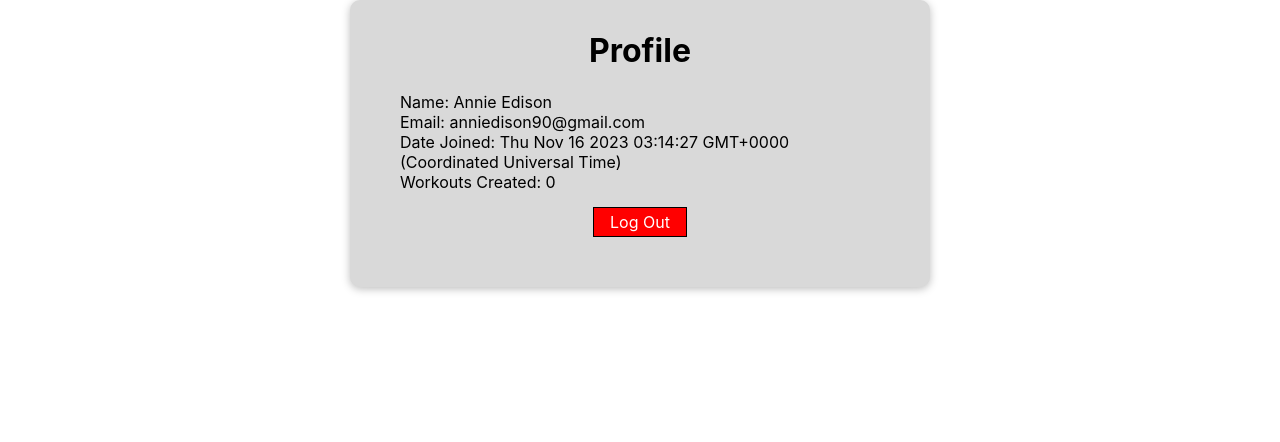
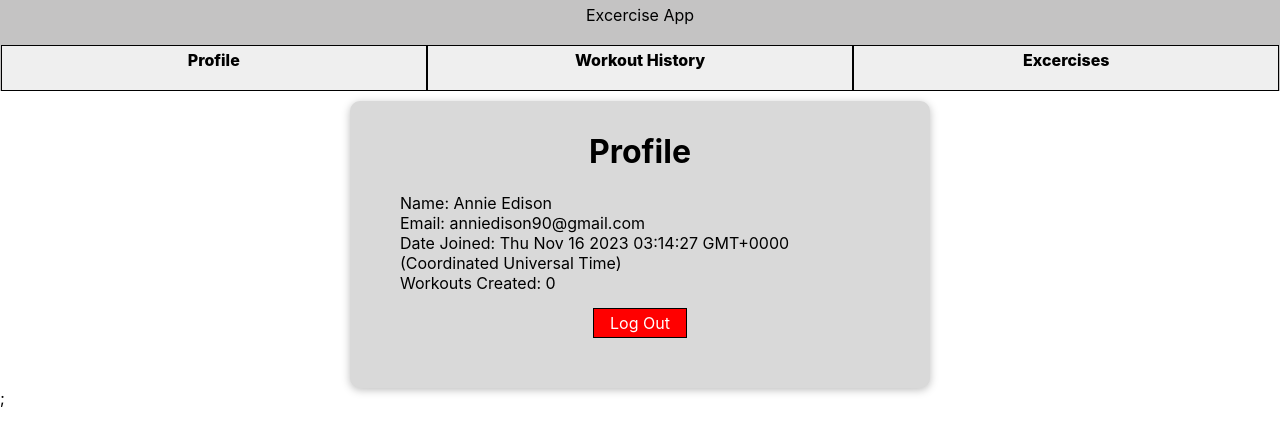
Before and after one commit to Edric456/csci-4300-group-project, a React (Create React App) app: page / in a window 1280 px wide. Shown: the top 442 px of the page. Built offline with nearby package versions, Linux system fonts and the light colour scheme.

Commit message:
Fixed up the header componet (formerly top menu) and added it to main pages.

```diff
--- a/src/componets/ExcerciseList.js
+++ b/src/componets/ExcerciseList.js
@@ -1,8 +1,9 @@
 import React from 'react';
+import Header from './Header';
 
 function ExcerciseList () {
     return (
-        <div></div>
+        <div><Header></Header></div>
     )
 }
 
--- /dev/null
+++ b/src/componets/Header.js
@@ -0,0 +1,30 @@
+import React from "react";
+import "../css/Header.css"
+import Button from "./Button";
+import { Link } from "react-router-dom";
+
+function Header () {
+    return (
+        <div className="top-menu">Excercise App
+        <br></br>
+        <div className="click-contain"></div>
+        <Link to="/">
+        <Button className="main-button">
+            Profile
+        </Button>
+        </Link>
+        <Link to="/history">
+        <Button className="main-button">
+            Workout History
+        </Button>
+        </Link>
+        <Link to="/excercises">
+        <Button className="main-button">
+            Excercises
+        </Button>
+        </Link>
+        </div>
+    );
+}
+
+export default Header
--- a/src/componets/History.js
+++ b/src/componets/History.js
@@ -1,8 +1,9 @@
 import React from 'react';
+import Header from './Header';
 
 function History () {
     return (
-        <div></div>
+        <div><Header></Header></div>
     )
 }
 
--- a/src/componets/ProfilePage.js
+++ b/src/componets/ProfilePage.js
@@ -1,6 +1,7 @@
 import React from 'react';
 import Card from './Card';
 import Button from './Button';
+import Header from './Header';
 import '../css/ProfilePage.css';
 import { Link } from 'react-router-dom';
 
@@ -17,7 +18,8 @@ function ProfilePage (props) {
 
 
     var finalProfilePage =
-
+    <div>
+    <Header></Header>
     <Card className="profile"><h1>Profile</h1>
     Name: {props.user.name}
     <br></br>
@@ -29,16 +31,19 @@ function ProfilePage (props) {
     <br></br>
     <center><Button className="logout" onClick={logOutHandler}>Log Out</Button></center>
     </Card>;
+    </div>
 
     if (props.logged === false) {
-        finalProfilePage = <Card className="profile"><h1>Profile</h1>
+        finalProfilePage = <div>
+        <Header></Header>
+        <Card className="profile"><h1>Profile</h1>
         <div className="notlogged">You are not logged in. Click below to either login or signup.</div>
         <br></br>
         <center>
         <Link to='/signup'><Button className="register">Sign Up</Button></Link>
         <Link to='/login'><Button className="getlogged">Log In</Button></Link>
         </center>
-        </Card>
+        </Card></div>
 
     }
 
--- a/src/componets/TopMenu.js
+++ /dev/null
@@ -1 +0,0 @@
-import React from "react";
--- /dev/null
+++ b/src/css/Header.css
@@ -0,0 +1,29 @@
+.top-menu {
+    background-color: #8a888880;
+    border-width: 1px;
+    border-color: black;
+    padding-top: 5px;
+    padding-bottom: 0px;
+    text-align: center;
+    margin-bottom: 10px;
+}
+
+.click-contain {
+    display: flex;
+    grid-template-columns: 1fr 1fr 1fr;
+}
+
+.main-button {
+    width: 33.3%;
+    border-color: black;
+    margin-top: 20px;
+    padding-bottom: 20px;
+    margin-bottom: 0px;
+    color: black;
+    font-weight: 800;
+}
+
+.main-button:hover,
+.main-button:active {
+    background-color: gray;
+}
```
